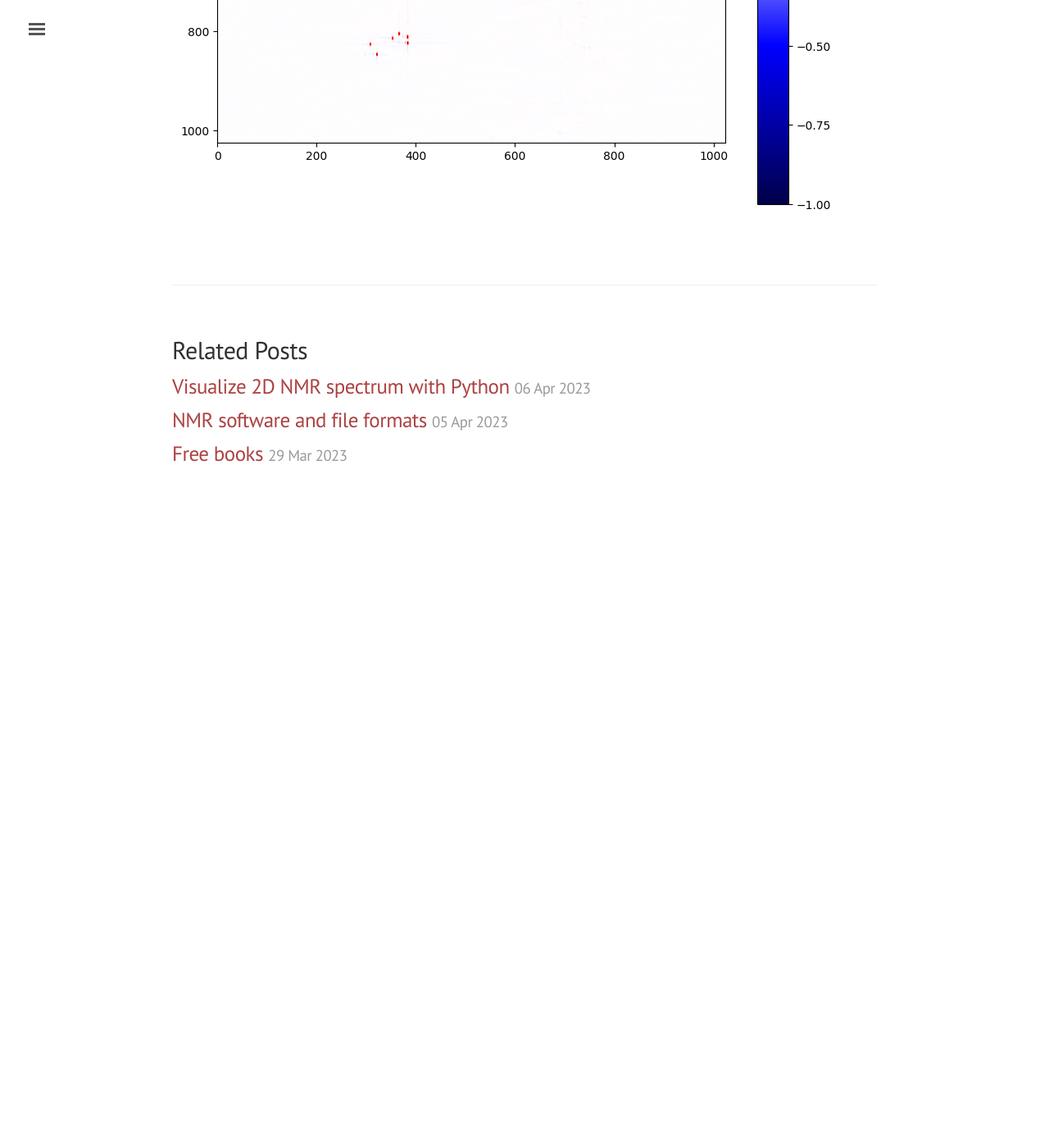
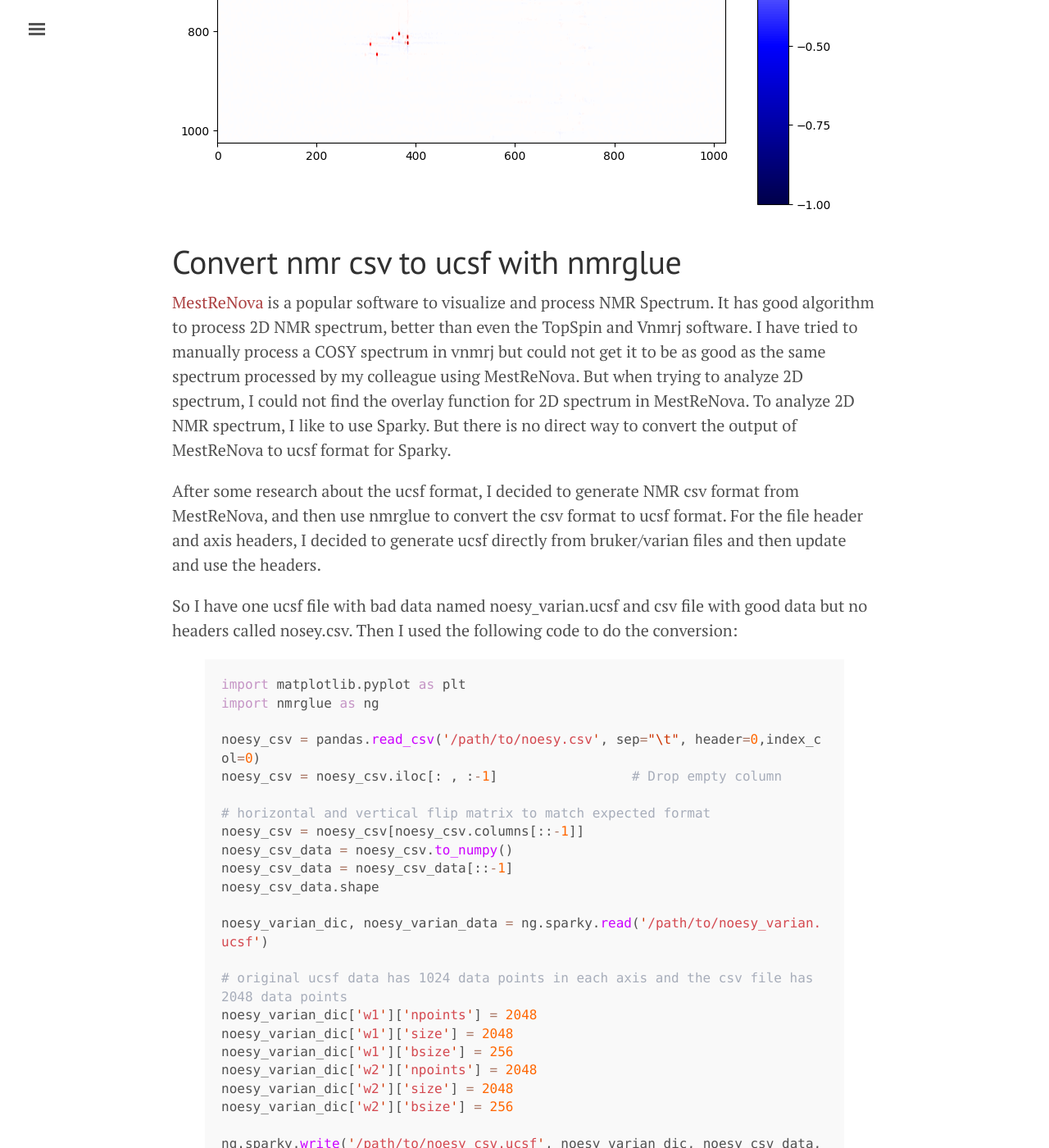
Before and after one commit to asurinsaka/asurinsaka.github.io, a Jekyll site: the page built from _posts/2023-04-09-nmrglue.md, in a window 1280 px wide and 1400 px high, scrolled down 2560 px. Shown: the whole window at 82% size. Built offline with Jekyll 4.4.1, drawn with Linux system fonts in a browser that asks for light colours; before the commit the page ends 3190 px from its top, so only the background shows below that; some of the changed text lies outside the part shown.

Commit message:
finish nmrglue

```diff
--- a/_posts/2023-04-09-nmrglue.md
+++ b/_posts/2023-04-09-nmrglue.md
@@ -67,3 +67,54 @@ plt.colorbar()
 {% endhighlight %}
 
 ![hsqc](/images/nmr/hsqc_nmrglue.png)
+
+# Convert nmr csv to ucsf with nmrglue
+
+[MestReNova](https://mestrelab.com/software/mnova/) is a popular software to visualize and process NMR Spectrum. It has good algorithm to process 2D NMR spectrum, better than even the TopSpin and Vnmrj software. I have tried to manually process a COSY spectrum in vnmrj but could not get it to be as good as the same spectrum processed by my colleague using MestReNova.
+But when trying to analyze 2D spectrum, I could not find the overlay function for 2D spectrum in MestReNova.
+To analyze 2D NMR spectrum, I like to use Sparky. But there is no direct way to convert the output of MestReNova to ucsf format for Sparky.
+
+After some research about the ucsf format, I decided to generate NMR csv format from MestReNova, and then use nmrglue to convert the csv format to ucsf format. For the file header and axis headers, I decided to generate ucsf directly from bruker/varian files and then update and use the headers.
+
+So I have one ucsf file with bad data named noesy_varian.ucsf and csv file with good data but no headers called nosey.csv. Then I used the following code to do the conversion:
+
+{% highlight python %}
+import matplotlib.pyplot as plt
+import nmrglue as ng
+
+noesy_csv = pandas.read_csv('/path/to/noesy.csv', sep="\t", header=0,index_col=0)
+noesy_csv = noesy_csv.iloc[: , :-1]                 # Drop empty column
+
+# horizontal and vertical flip matrix to match expected format
+noesy_csv = noesy_csv[noesy_csv.columns[::-1]]
+noesy_csv_data = noesy_csv.to_numpy()
+noesy_csv_data = noesy_csv_data[::-1]
+noesy_csv_data.shape
+
+noesy_varian_dic, noesy_varian_data = ng.sparky.read('/path/to/noesy_varian.ucsf')
+
+# original ucsf data has 1024 data points in each axis and the csv file has 2048 data points
+noesy_varian_dic['w1']['npoints'] = 2048
+noesy_varian_dic['w1']['size'] = 2048
+noesy_varian_dic['w1']['bsize'] = 256
+noesy_varian_dic['w2']['npoints'] = 2048
+noesy_varian_dic['w2']['size'] = 2048
+noesy_varian_dic['w2']['bsize'] = 256
+
+ng.sparky.write('/path/to/noesy_csv.ucsf', noesy_varian_dic, noesy_csv_data, overwrite=True)
+
+noesy_csv_dic, noesy_csv_data_read = ng.sparky.read('/path/to/noesy_csv.ucsf')
+
+plt.figure(figsize=(10,10))
+plt.imshow(noesy_csv_data_read[::-1], cmap='seismic', vmin=-100, vmax=100)
+plt.colorbar()
+
+{% endhighlight %}
+
+The output image looks like this:
+
+![noesy_csv_ucsf](/images/nmr/noesy_csv_ucsf.png)
+
+The generated ucsf file was read by sparky successfully:
+
+![noesy_csv_sparky](/images/nmr/noesy_csv_sparky.png)
```
Also changed, not shown: images/nmr/noesy_csv_sparky.png (added), images/nmr/noesy_csv_ucsf.png (added).
